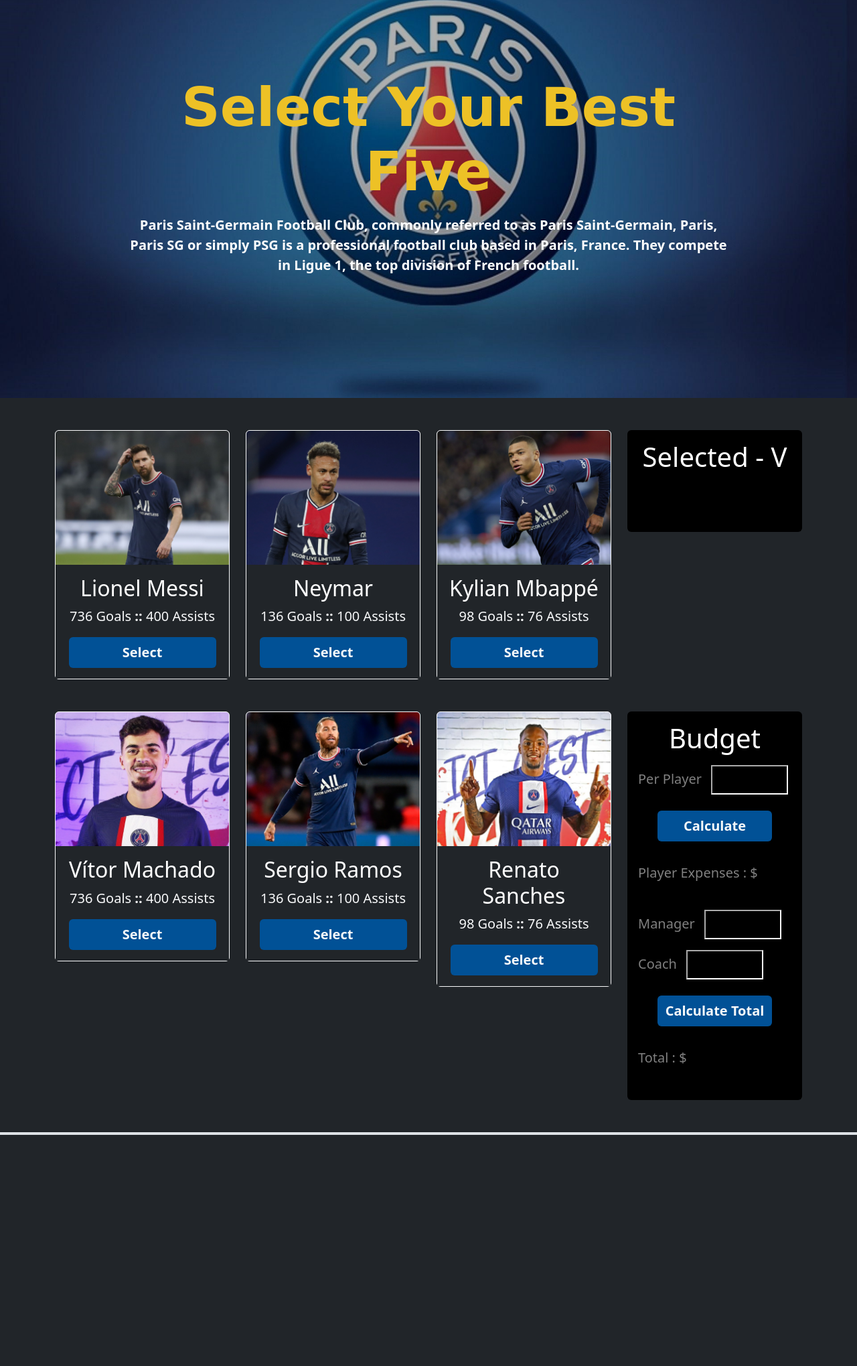
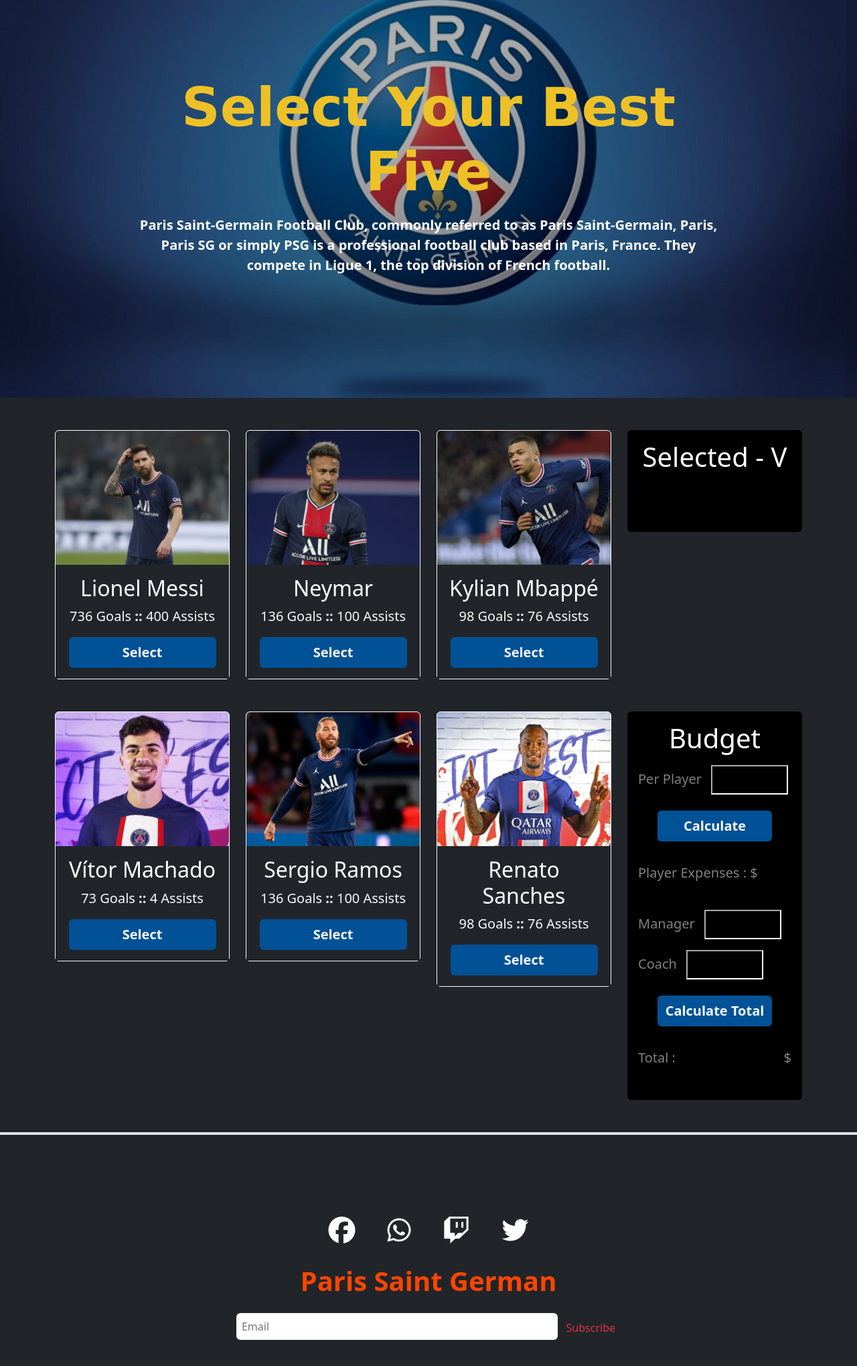
Before and after one commit to sajid1545/5-best-players, a plain HTML site: page index.html in a window 1280 px wide. Shown: the part 53-2092 px from the top of the page at 67% size. Before the commit the page ends 1926 px from the top, so only its background shows below. Drawn offline with nearby package versions, Linux system fonts and the light colour scheme.

Commit message:
footer added

```diff
--- a/index.html
+++ b/index.html
@@ -11,6 +11,8 @@
     <link href="https://cdn.jsdelivr.net/npm/bootstrap@5.2.0/dist/css/bootstrap.min.css" rel="stylesheet"
         integrity="sha384-gH2yIJqKdNHPEq0n4Mqa/HGKIhSkIHeL5AyhkYV8i59U5AR6csBvApHHNl/vI1Bx" crossorigin="anonymous">
 
+    <!--FontAwesome ================================================================-->
+    <script src="https://kit.fontawesome.com/5458f6155f.js" crossorigin="anonymous"></script>
 
     <!--External CSS ================================================================-->
     <link rel="stylesheet" href="style.css">
@@ -20,10 +22,15 @@
 
     <header class="bg-black text-white text-center p-5 mb-5 ">
         <section class="top-five-section container  mx-auto ">
-            <h1 class="display-1 fw-bolder top-five-h1 mb-3">Select Your Best Five</h1>
-            <p class="fs-5 fw-semibold">Paris Saint-Germain Football Club, commonly referred to as Paris Saint-Germain,
-                Paris, Paris SG or simply PSG is a professional football club based in Paris, France. They compete in
-                Ligue 1, the top division of French football.</p>
+            <div class="container">
+                <h1 class="display-1 fw-bolder top-five-h1 mb-3">Select Your Best Five</h1>
+                <p class="fs-5 fw-semibold">Paris Saint-Germain Football Club, commonly referred to as Paris
+                    Saint-Germain,
+                    Paris, Paris SG or simply PSG is a professional football club based in Paris, France. They compete
+                    in
+                    Ligue 1, the top division of French football.
+                </p>
+            </div>
         </section>
     </header>
 
@@ -89,7 +96,7 @@
                             <img src="images/image-4.png" class="card-img-top" alt="...">
                             <div class="card-body  text-center bg-dark text-white ">
                                 <h5 class="fs-2">Vítor Machado</h5>
-                                <p class="text-light fs-5">736 Goals <span class="fw-bolder"> ::</span> 400 Assists </p>
+                                <p class="text-light fs-5">73 Goals <span class="fw-bolder"> ::</span> 4 Assists </p>
                                 <button
                                     class="button button-select py-2 rounded border-0 text-light fw-bold fs-5">Select</button>
                             </div>
@@ -152,23 +159,43 @@
                             Total
                         </button>
                         <div class="my-3 d-flex justify-content-between">
-                            <p class="fs-5 text-white-50">Total : $ </p>
-                            <span id="total-amount" class="fs-5" style="color: orangered;"></span>
+                            <p class="fs-5 text-white-50">Total : </p>
+                            <span class="fs-5 text-white-50">
+                                $ <span id="total-amount" class="fs-5" style="color: orangered;"></span>
+                            </span>
+
                         </div>
 
 
 
                     </div>
                 </div>
+
             </div>
 
         </section>
     </main>
 
 
-    <footer class="mt-5">
-        <div class="border-top border-4 footer-info">
+    <footer class="mt-5 border-top border-4 text-white">
+        <div class=" footer-info container">
+            <div class="d-flex justify-content-center align-items-center">
+                <div class="social-icons fs-1 p-3 d-flex gap-5 my-3 ">
+                    <i class="fa-brands fa-facebook"></i>
+                    <i class="fa-brands fa-whatsapp"></i>
+                    <i class="fa-brands fa-twitch"></i>
+                    <i class="fa-brands fa-twitter"></i>
+                </div>
+            </div>
 
+            <div class="text-center " style="color: orangered;">
+                <h1 class="fw-bolder fs-1">Paris Saint German</h1>
+            </div>
+
+            <div class="text-center my-4">
+                <input type="email" class="email-input p-2 rounded border-0 w-50" placeholder="Email">
+                <button class="btn btn-outline-danger border-0 p-2">Subscribe</button>
+            </div>
         </div>
     </footer>
 
--- a/js/app.js
+++ b/js/app.js
@@ -16,6 +16,7 @@ for (let button of buttons) {
 
         for (let i = 0; i < selectedPlayers.length; i++) {
             let li = document.createElement('li');
+            li.classList = 'list';
             li.innerHTML = selectedPlayers[i].playerName;
             selectedPlayersContainer.appendChild(li);
         }
@@ -47,6 +48,7 @@ document.getElementById('calculate-btn').addEventListener('click', function () {
     let playerExpenses = playerFieldAmount * numberOfPlayersSelected;
 
     setTextElementValueById('player-expense', playerExpenses);
+    console.log(ol.childNodes);
 });
 
 document.getElementById('calculate-total-btn').addEventListener('click', function () {
@@ -54,9 +56,15 @@ document.getElementById('calculate-total-btn').addEventListener('click', functio
     let coachFieldElement = document.getElementById('coach-field');
     let managerFieldAmount = getInputFieldValueById('manager-field');
     let coachFieldAmount = getInputFieldValueById('coach-field');
-    if (isNaN(managerFieldAmount || coachFieldAmount)) {
+    if (isNaN(managerFieldAmount)) {
         alert('Enter a valid Amount');
         managerFieldElement.value = '';
+        coachFieldElement.value = '';
+        return;
+    }
+
+    if (isNaN(coachFieldAmount)) {
+        alert('Enter a valid Amount');
         coachFieldElement.value = '';
         return;
     }
--- a/style.css
+++ b/style.css
@@ -27,3 +27,5 @@ header {
 .footer-info {
     padding: 7%;
 }
+
+.list {}
```
